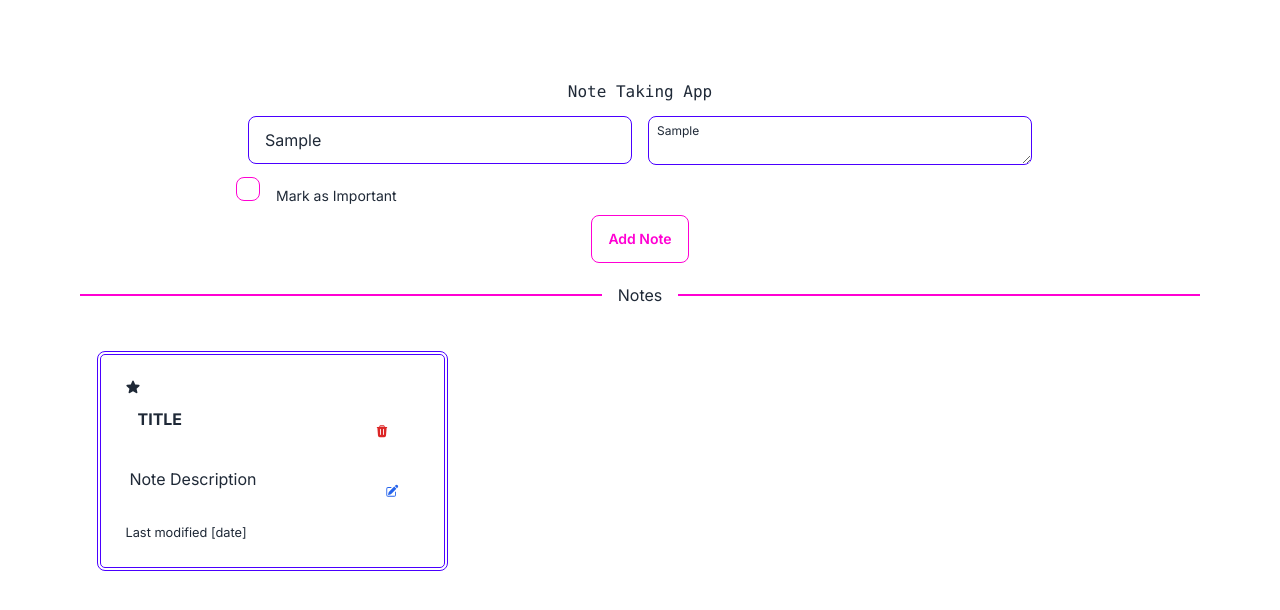
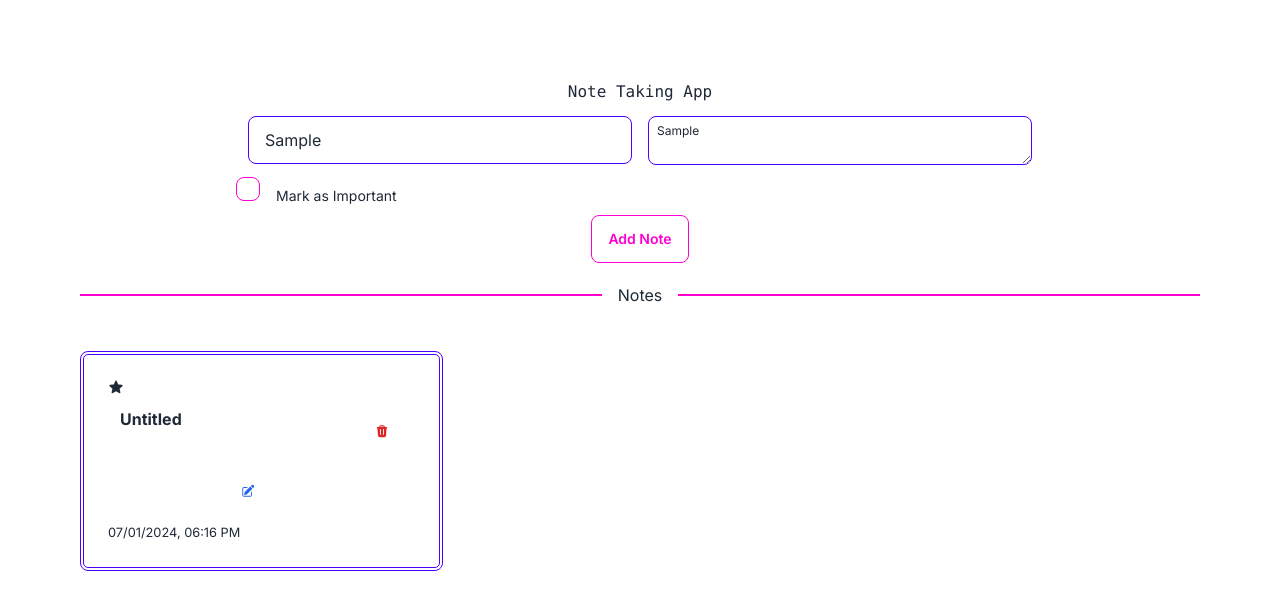
Before and after one commit to RichardMelvin019/note-taking-app, a Next.js app in the folder note-taking-app/: page / in a window 1280 px wide. Both pictures are taken after typing "Sample", "Sample" into the empty fields and a click on the button "Add Note". Shown: the top 610 px of the page. Built offline with nearby package versions, Linux system fonts and the light colour scheme.

Commit message:
successfully implemented the deleteNote fuction

```diff
--- a/note-taking-app/app/notelist/page.tsx
+++ b/note-taking-app/app/notelist/page.tsx
@@ -2,25 +2,31 @@
 
 import { HiStar, HiTrash, HiPencilSquare } from "react-icons/hi2";
 
-const NoteList = ({ notes }) => {
+const NoteList = ({ notes, onDeleteNote }) => {
   return (
     <div className="grid grid-cols-3 gap-4 justify-normal">
       {notes.map((note) => (
         <div className="items-center border-double border-4 border-primary p-6 rounded-lg">
           <HiStar />
           <div className="flex flex-row m-3 space-x-44">
-            <strong>TITLE</strong>
-            <button className="btn btn-ghost">
+            <strong>{note.title}</strong>
+            <button className="btn btn-ghost" onClick={() => onDeleteNote(note.id)}>
               <HiTrash className="text-red-600" />
             </button>
           </div>
           <div className="flex flex-row m-1 space-x-28">
-            <p>Note Description</p>
+            <p>{note.description}</p>
             <button className="btn btn-ghost">
               <HiPencilSquare className="text-blue-600" />
             </button>
           </div>
-          <small>Last modified [date]</small>
+          <small>{new Date(note.lastModified).toLocaleDateString("en-US", {
+            hour: "2-digit",
+            minute: "2-digit",
+            year: "numeric",
+            month: "2-digit",
+            day: "2-digit"
+          })}</small>
         </div>
       ))}
     </div>
--- a/note-taking-app/app/page.tsx
+++ b/note-taking-app/app/page.tsx
@@ -19,7 +19,7 @@ export default function Home() {
   const onAddNote = () => {
     const newNote = {
       id: uuid(), // Creates a random unique id.
-      title: "",
+      title: "Untitled",
       description: "",
       lastModified: Date.now(),
     };
@@ -27,13 +27,20 @@ export default function Home() {
     setNotes([newNote, ...notes]); // Adds the new note to the notes array (By spreading the elements inside notes).
   };
 
+  const onDeleteNote  = (idToDelete: string) => {
+    // Filters out the note with the provided id.
+    // (only if the logic passes true will the item be able to stay but if false the item will be removed)
+    const deleteNotes = notes.filter((note) => note.id !== idToDelete);
+    setNotes(deleteNotes); // Updates the notes array.
+  }
+
   return (
     <main className="flex flex-col items-center m-20">
       <div className="font-mono">Note Taking App</div>
       <Note onAddNote={onAddNote} />
       <div className="divider divider-secondary mb-7">Notes</div>
       <div className="mt-5">
-        <NoteList notes={notes} />
+        <NoteList notes={notes} onDeleteNote={onDeleteNote} />
       </div>
     </main>
   );
```
